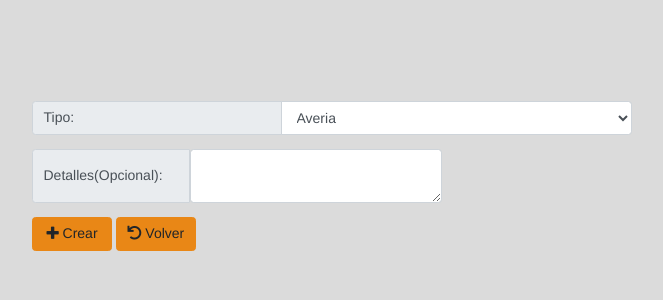
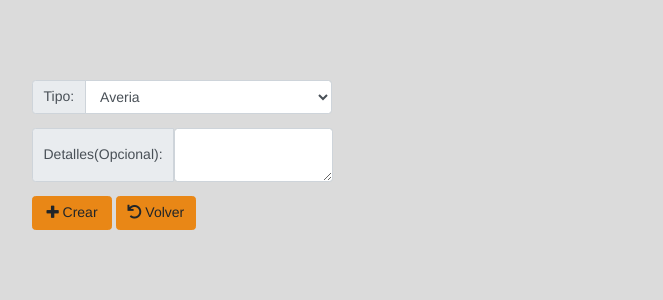
Before and after one commit to iesoretania-dic/proyecto-maduranlucha, a PHP site: template views/cliente/cliente_incidencias_add.twig in a window 1280 px wide. Shown: the part 39-339 px from the top of the page, without its empty margins (8-671 px from the left). Run offline with PHP 8.4, Linux system fonts and the light colour scheme; the template is opened without the code that fills it, so the values that code supplies are empty; style sheets or scripts are compiled from the project's sources; some libraries are stand-ins or nearby versions.

Commit message:
Añadida validacion en el lado del cliente al modificar los datos de usuario, modificado el estilo al añadir incidencias.

```diff
--- a/public/css/main.css
+++ b/public/css/main.css
@@ -444,12 +444,6 @@ body {
   margin: 15px 0;
 }
 
-.formularioTecnicos {
-  padding-left: 20px;
-  display: inline;
-  min-height: 0;
-}
-
 .label {
   font-size: 1em;
 }
@@ -531,6 +525,19 @@ body {
   }
 }
 
+.vistaFormularioXS {
+  margin-top: 20px;
+  width: 100%;
+  margin-bottom: 10px;
+}
+
+@media screen and (min-width: 991px) {
+  .vistaFormularioXS {
+    margin-top: 0;
+    width: 300px;
+  }
+}
+
 .vistaInfo {
   width: 100%;
   margin-bottom: 10px;
@@ -563,24 +570,34 @@ body {
   }
 }
 
-.vistaFormulario > .input-group {
+.vistaFormularioXS .list-group-item {
+  height: 100px;
+}
+
+@media screen and (min-width: 991px) {
+  .vistaFormularioXS .list-group-item {
+    height: 50px;
+  }
+}
+
+.vistaFormulario > .input-group, .vistaFormularioXL > .input-group, .vistaFormularioXS > .input-group {
   display: block;
 }
 
 @media screen and (min-width: 991px) {
-  .vistaFormulario > .input-group {
+  .vistaFormulario > .input-group, .vistaFormularioXL > .input-group, .vistaFormularioXS > .input-group {
     display: -webkit-box;
     display: -ms-flexbox;
     display: flex;
   }
 }
 
-.vistaFormulario > .input-group > .form-control {
+.vistaFormulario > .input-group > .form-control, .vistaFormularioXL > .input-group > .form-control, .vistaFormularioXS > .input-group > .form-control {
   width: 100%;
 }
 
 @media screen and (min-width: 991px) {
-  .vistaFormulario > .input-group > .form-control {
+  .vistaFormulario > .input-group > .form-control, .vistaFormularioXL > .input-group > .form-control, .vistaFormularioXS > .input-group > .form-control {
     width: 1%;
   }
 }
--- a/public/scss/main.scss
+++ b/public/scss/main.scss
@@ -190,11 +187,11 @@ body{
 
 }
 
-.formularioTecnicos{
-    padding-left: 20px;
-  display: inline;
-  min-height: 0;
-}
+//.formularioTecnicos{
+//    //padding-left: 20px;
+//  display: inline;
+//  min-height: 0;
+//}
 
 .label{
   font-size: 1em;
@@ -267,6 +265,16 @@ body{
   }
 }
 
+.vistaFormularioXS{
+  margin-top: $alturaMenu / 2;
+  width: 100%;
+  margin-bottom: 10px;
+  @media screen and (min-width: $min-width) {
+    margin-top: 0;
+    width: 300px;
+  }
+}
+//
 .vistaInfo{
   width: 100%;
   margin-bottom: 10px;
@@ -290,15 +299,21 @@ body{
   }
 }
 
-
-.vistaFormulario > .input-group{
+.vistaFormularioXS .list-group-item {
+  height: 100px;
+  @media screen and (min-width: $min-width) {
+    height: 50px;
+  }
+}
+//
+.vistaFormulario > .input-group, .vistaFormularioXL > .input-group, .vistaFormularioXS > .input-group{
   display: block;
   @media screen and (min-width: $min-width) {
     display: flex;
   }
 }
 
-.vistaFormulario > .input-group > .form-control{
+.vistaFormulario > .input-group > .form-control ,.vistaFormularioXL > .input-group > .form-control ,.vistaFormularioXS > .input-group > .form-control {
   width: 100%;
   @media screen and (min-width: $min-width) {
     width: 1%;
--- a/views/cliente/cliente_incidencias_add.twig
+++ b/views/cliente/cliente_incidencias_add.twig
@@ -6,7 +6,7 @@
     <div class="contenido">
         <form class="formularioTecnicos" action="" method="post">
 
-            <div class="vistaFormulario">
+            <div class="vistaFormularioXS">
                 <div class="input-group mb-3">
                     <div class="input-group-prepend">
                         <span class="input-group-text" id="inputGroup-sizing-default">Tipo:</span>
```
Also changed, not shown: other parts of public/css/main.css (+20 -20 lines), other parts of public/scss/main.scss (+27 -23 lines), controller/usuario/usuario_configuracion.php (+22 -6 lines), public/js/javascript.js (+60 -0 lines), views/usuario/usuario_configuracion.twig (+21 -10 lines). Lines whose indentation alone changed are shown as unchanged.
